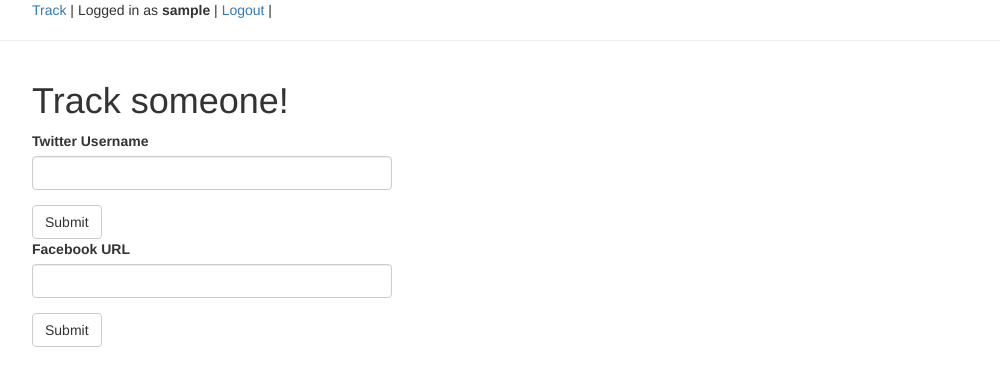
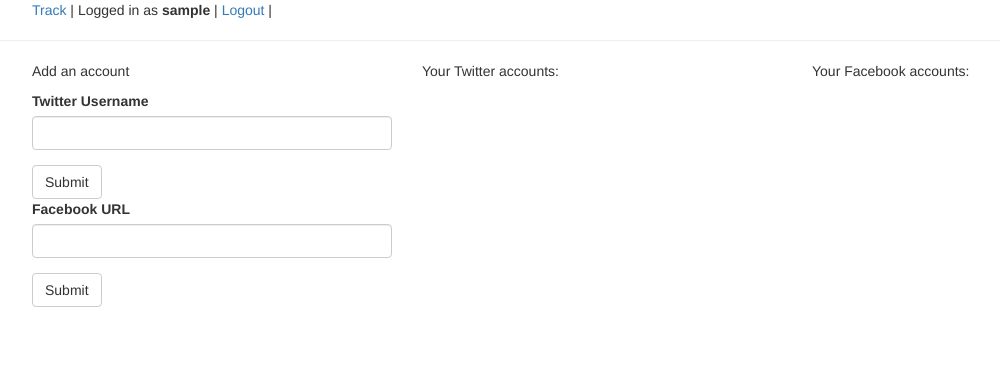
Before and after one commit to gye-tgm/trackit, a Flask app: page /tracking/ in a window 1280 px wide. Shown: the top 386 px of the page, without its empty margins (38-1038 px from the left). Run offline with Flask 2, Linux system fonts and the light colour scheme; the visitor is signed in with stand-in values (Sample User, id 1); data comes from the database, SQL or seed files in the repository; some libraries are stand-ins or nearby versions.

Commit message:
fbacc fix

```diff
--- a/app/models/fbaccount.py
+++ b/app/models/fbaccount.py
@@ -4,5 +4,7 @@ from app.models import SocialMediaAccount
 
 class FacebookAccount(SocialMediaAccount):
     __tablename__ = 'fbaccount'
+    __mapper_args__ = {'polymorphic_identity': 'fb_account'}
+
     id = db.Column(db.Integer, db.ForeignKey('smaccount.id'), primary_key=True)
     url = db.Column(db.String)
--- a/app/templates/tracking/index.html
+++ b/app/templates/tracking/index.html
@@ -5,9 +5,35 @@
     <div class="container">
         <div class="row">
             <div class="col-xs-4">
-                <h1>Track someone!</h1>
+                <p>
+                    Add an account
+                </p>
                 {{ wtf.quick_form(twform) }}
                 {{ wtf.quick_form(fbform) }}
+            </div>
+            <div class="col-xs-4">
+                {% if twaccounts is defined %}
+                    Your Twitter accounts:
+                    <ul>
+                        {% for x in twaccounts %}
+                            <li> @{{ x.username }}</li>
+                        {% endfor %}
+                    </ul>
+                {% else %}
+                    You have no Twitter accounts registered.
+                {% endif %}
+            </div>
+            <div class="col-xs-4">
+                {% if fbaccounts is defined %}
+                    Your Facebook accounts:
+                    <ul>
+                        {% for x in fbaccounts %}
+                            <li> URL: {{ x.url}}</li>
+                        {% endfor %}
+                    </ul>
+                {% else %}
+                    You have no Facebook accounts registered.
+                {% endif %}
             </div>
         </div>
     </div>
--- a/app/tracking/views.py
+++ b/app/tracking/views.py
@@ -6,6 +6,7 @@ from flask.ext import login
 
 mod = Blueprint('tracking', __name__)
 
+
 @mod.route('/', methods=['GET', 'POST'])
 @mod.route('/index/', methods=['GET', 'POST'])
 @login_required
@@ -13,9 +14,10 @@ def index():
     fbform = AddFbForm(request.form)
     twform = AddTwitterForm(request.form)
 
+    u = login.current_user
+
     if twform.validate_on_submit():
         acc = TwitterAccount(username=twform.username.data)
-        u = login.current_user
         u.accounts.append(acc)
         u.save()
         flash("Twitter acount added!")
@@ -23,10 +25,13 @@ def index():
 
     if fbform.validate_on_submit():
         acc = FacebookAccount(url=fbform.url.data)
-        u = login.current_user
         u.accounts.append(acc)
         u.save()
         flash("Facebook acount added!")
         return redirect(url_for("tracking.index"))
 
-    return render_template('tracking/index.html', fbform=fbform, twform=twform)
+    twaccounts = filter(lambda x: isinstance(x, TwitterAccount), u.accounts)
+    fbaccounts = filter(lambda x: isinstance(x, FacebookAccount), u.accounts)
+
+    return render_template('tracking/index.html', fbform=fbform, twform=twform, twaccounts=twaccounts,
+                           fbaccounts=fbaccounts)
```
